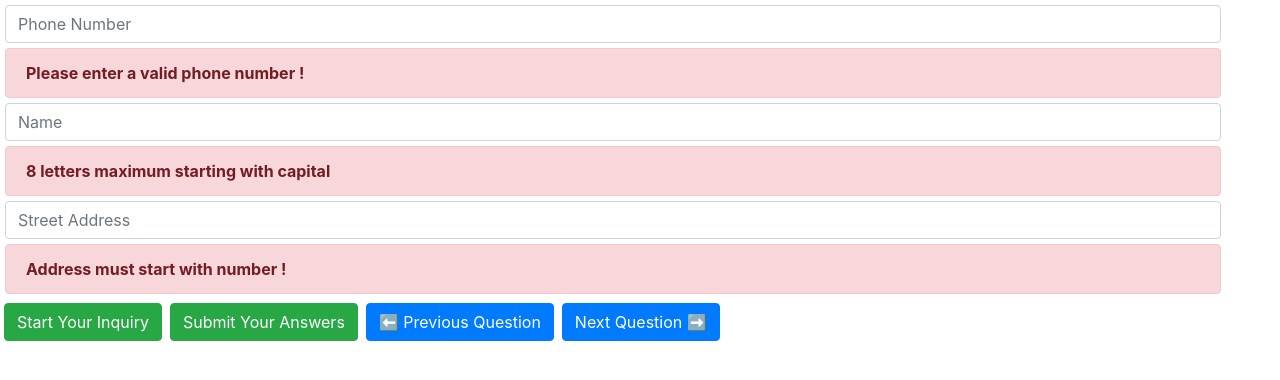
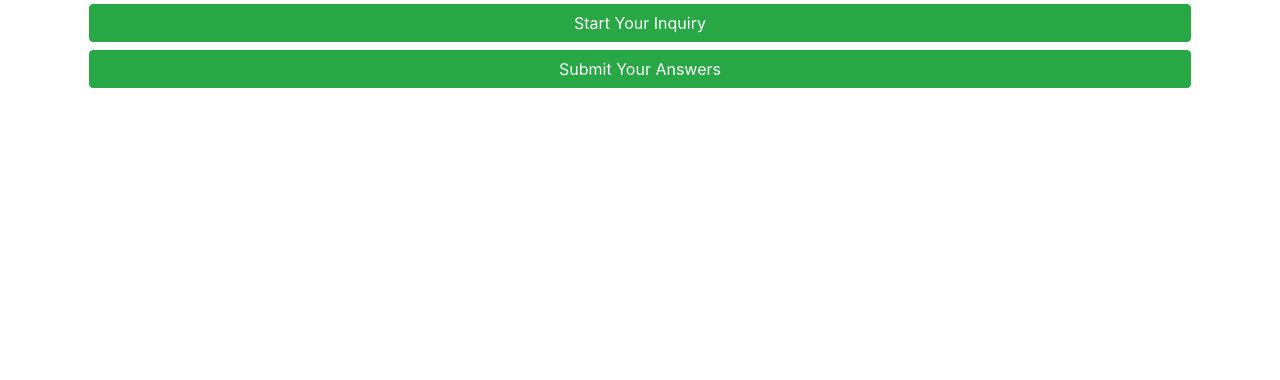
Before and after one commit to freezeburger/ags-tjs-200224, a React (Create React App) app: page / in a window 1280 px wide. Shown: the top 380 px of the page. Built offline with nearby package versions, Linux system fonts and the light colour scheme.

Commit message:
Feature Stepper Callabacks Canvas

```diff
--- a/src/components/Question.js
+++ b/src/components/Question.js
@@ -19,7 +19,7 @@ function Question(props) {
 
   return (
     <div>
-      <Range></Range>
+{/*       <Range></Range>
 
       <PhoneField></PhoneField>
       <NameField></NameField>
@@ -28,7 +28,7 @@ function Question(props) {
        <StartButton></StartButton>
        <FinishButton></FinishButton>
        <PreviousButton></PreviousButton>
-       <NextButton></NextButton>
+       <NextButton></NextButton> */}
     </div>
   );
 }
--- a/src/components/Stepper.js
+++ b/src/components/Stepper.js
@@ -1,13 +1,20 @@
 import React from 'react'
 import PropTypes from 'prop-types'
 import Question from './Question';
+import { StartButton, FinishButton } from './App.Buttons';
 
 function Stepper(props) {
     const {questions,answerCallback} = props
 
+    const startHandler = () => {}
+    const questionHandler = () => {}
+    const finishHandler = () => {}
+
     return (
-        <div>
-            <Question></Question>
+        <div className="container d-flex flex-column justify-content-center">
+            <StartButton actionCallback={startHandler}></StartButton>
+            <Question questionCallback={questionHandler}></Question>
+            <FinishButton actionCallback={finishHandler}></FinishButton>
         </div>
     )
 }
--- a/src/index.css
+++ b/src/index.css
@@ -1,5 +1,5 @@
 body {
-  margin: 0;
+  margin:0;
   font-family: -apple-system, BlinkMacSystemFont, 'Segoe UI', 'Roboto', 'Oxygen',
     'Ubuntu', 'Cantarell', 'Fira Sans', 'Droid Sans', 'Helvetica Neue',
     sans-serif;
```
